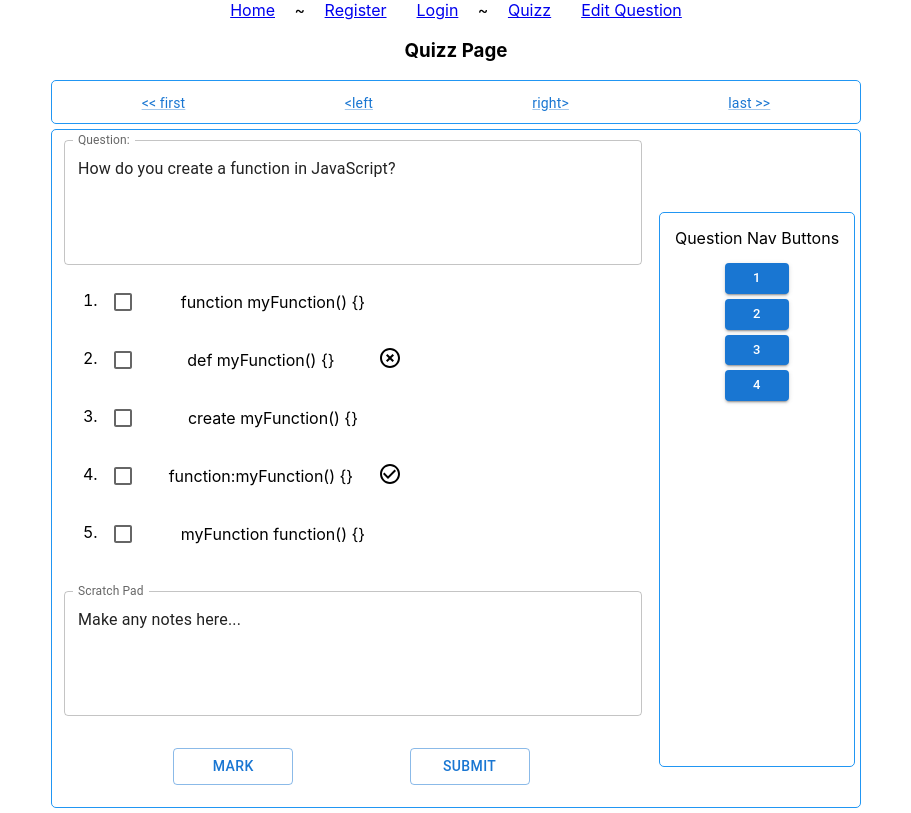
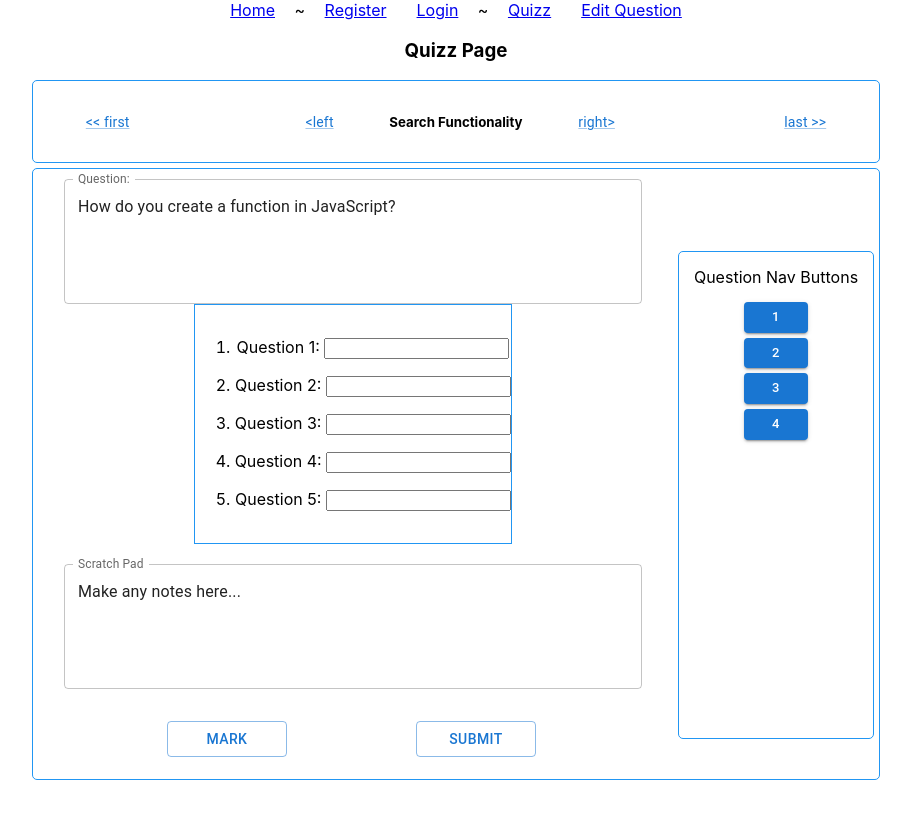
Before and after one commit to 2406-Ryan-Java-FS/project-2-frontend, a React (Create React App) app in the folder rev-learn/: page /quizz in a window 1280 px wide. Shown: the whole page, without its empty margins (184-1095 px from the left). Built offline with nearby package versions, Linux system fonts and the light colour scheme.

Commit message:
Minor changes

```diff
--- a/rev-learn/src/pages/Quizz/QuizzPage.jsx
+++ b/rev-learn/src/pages/Quizz/QuizzPage.jsx
@@ -16,7 +16,7 @@ const QuizzPage = () => {
         <h3>Quizz Page</h3>
         <QuizzNavigationBar/>
         <div className='question-item'>
-          <QuizItem mode='student' item={currentQuestion}/>
+          <QuizItem mode='educator' item={currentQuestion}/>
           <div className='qtn-navigation-btn'>
             <QuestionNavigationButton/>
           </div>
--- a/rev-learn/src/pages/Quizz/quizz-item.jsx
+++ b/rev-learn/src/pages/Quizz/quizz-item.jsx
@@ -27,7 +27,6 @@ console.log("🚀 ~ QuizItem ~ mode:", mode)
               readOnly: allowEdit,
             }}
           />
-        <div >
         <div className='qi-middle-row'>
           <div className='question-mcq'>
             { mode === 'student'
@@ -47,7 +46,6 @@ console.log("🚀 ~ QuizItem ~ mode:", mode)
         </div>
       </div>
     </div>
-    </div>
   )
 }
 
--- a/rev-learn/src/pages/Quizz/quizz-navbar.jsx
+++ b/rev-learn/src/pages/Quizz/quizz-navbar.jsx
@@ -3,11 +3,13 @@ import React from 'react'
 import "./quizz.css";
 import { Link } from '@mui/material';
 
-const quizzNavigationItems = ['<< first', '<left', 'right>', 'last >>'];
+const quizzNavigationItems = ['<< first', '<left' ];
+const quizzNavigationItemsRight = ['right>', 'last >>'];
 
 const QuizzNavigationBar = () => {
   return (
     <div className='quizz-navbar'>
+      <div className='quizz-navbar-left'>
         {
           quizzNavigationItems.map((item, idx1) => (
             <div key={idx1}>
@@ -24,6 +26,27 @@ const QuizzNavigationBar = () => {
           ))
         }
       </div>
+      <div>
+        <h5>Search Functionality</h5>
+      </div>
+      <div className='quizz-navbar-right'>
+        {
+          quizzNavigationItemsRight.map((item, idx1) => (
+            <div key={idx1}>
+              <Link
+                  component="button"
+                  variant="body2"
+                  onClick={() => {
+                  console.info("I'm a button.");
+                }}
+                >
+                {item}
+              </Link>
+            </div>
+          ))
+        }
+      </div>
+    </div>
   )
 }
 
--- a/rev-learn/src/pages/Quizz/quizz.css
+++ b/rev-learn/src/pages/Quizz/quizz.css
@@ -13,7 +13,8 @@
   align-items: center;
 }
 
-.quizz-navbar {
+.quizz-navbar
+{
   display: flex;
   justify-content: space-around;
   align-items: center;
@@ -21,6 +22,22 @@
   border-radius: 5px;
   padding: 10px;
   margin: 5px;
+}
+
+.quizz-navbar-left,
+.quizz-navbar-right {
+  display: flex;
+  justify-content: space-between;
+  align-items: center;
+  width: 30%;
+  margin: 0 30px 0 30px;
+}
+
+.quizz-navbar-search {
+  display: flex;
+  justify-content: space-between;
+  align-items: center;
+  width: 30%
 }
 
 .qtn-navigation-btn {
@@ -38,8 +55,9 @@
 
 .qi-middle-row {
   display: flex;
-  justify-content:space-between;
+  justify-content:center;
   align-items: center;
+  width: 620px;
 }
 
 .quizz-item {
@@ -52,7 +70,9 @@
   align-items: center;
 
 }
-
+.qtn-edit {
+  border: 1px solid #2196f3;
+}
 .quizz-buttons {
   display: flex;
   justify-content: space-evenly;
```
Lines whose indentation alone changed are shown as unchanged.
